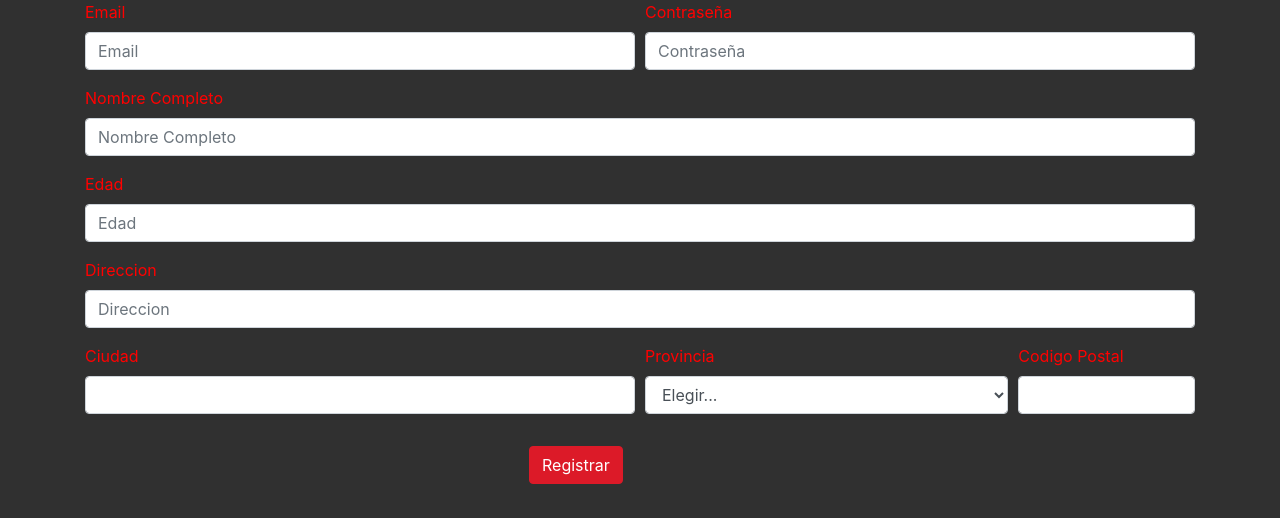
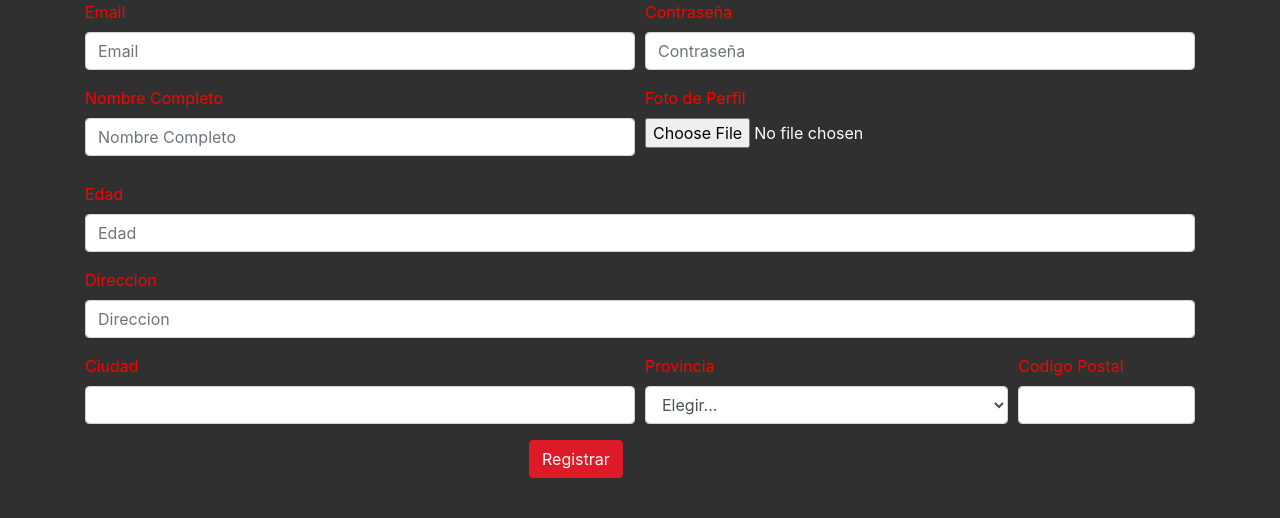
Before and after one commit to gallol/proyecto-integral, a PHP site: page /registro.php in a window 1280 px wide. Shown: the part 102-620 px from the top of the page. Run offline with PHP 8.4, Linux system fonts and the light colour scheme.

Commit message:
Incorporo Agregar Foto de Perfil al formulario

```diff
--- a/proyecto-integral-master/registro.php
+++ b/proyecto-integral-master/registro.php
@@ -26,11 +26,18 @@
       <label for="inputPassword">Contraseña</label>
       <input type="password" class="form-control" id="inputPassword4" placeholder="Contraseña">
     </div>
+    <div class="form-group col-md-6 col-xs-12" >
+      <label for="inputName">Nombre Completo</label>
+      <input type="text" class="form-control" id="inputName" placeholder="Nombre Completo">
+    </div>
+    <div class="form-group col-md-6" style='height:80px; color:white'>
+        <label for='password' >Foto de Perfil</label><br/>
+        <div class='pwdwidgetdiv' id='thepwddiv' ></div>
+        <input type='file' name='file' id='file' maxlength="50" />
+        <div id='register_file_errorloc' class='error' style='clear:both'></div>
+    </div>
   </div>
-  <div class="form-group">
-    <label for="inputName">Nombre Completo</label>
-    <input type="text" class="form-control" id="inputName" placeholder="Nombre Completo">
-  </div>
+
   <div class="form-group">
     <label for="inputAge">Edad</label>
     <input type="text" class="form-control" id="inputAge" placeholder="Edad">
@@ -80,9 +87,8 @@
       <input type="text" class="form-control" id="inputZip">
     </div>
   </div>
-  <div class="form-group">
 
-  </div>
+
   <button type="submit" class="btn btn-primary">Registrar</button>
 </form>
 <script src="https://code.jquery.com/jquery-3.3.1.slim.min.js" integrity="sha384-q8i/X+965DzO0rT7abK41JStQIAqVgRVzpbzo5smXKp4YfRvH+8abtTE1Pi6jizo" crossorigin="anonymous"></script>
```
